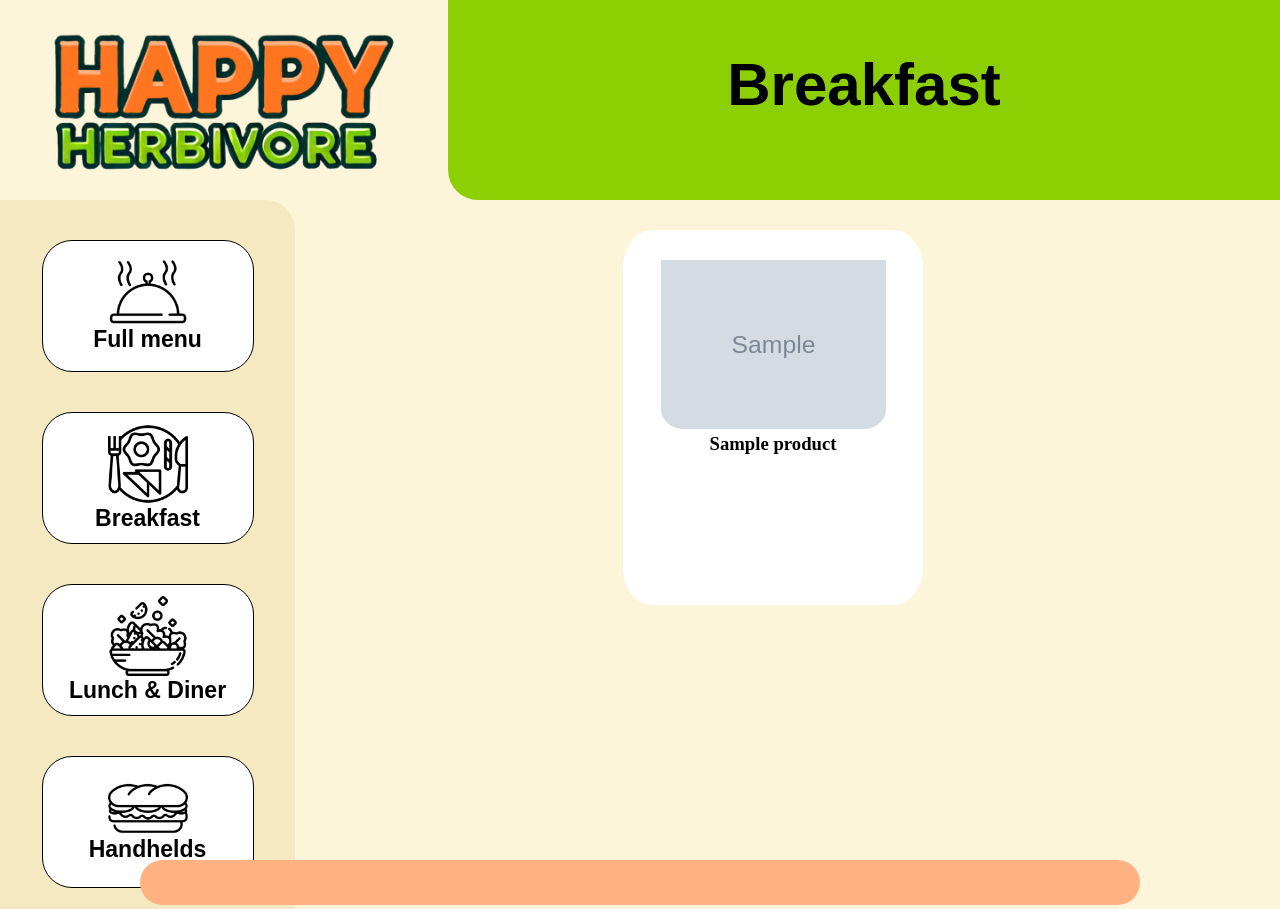
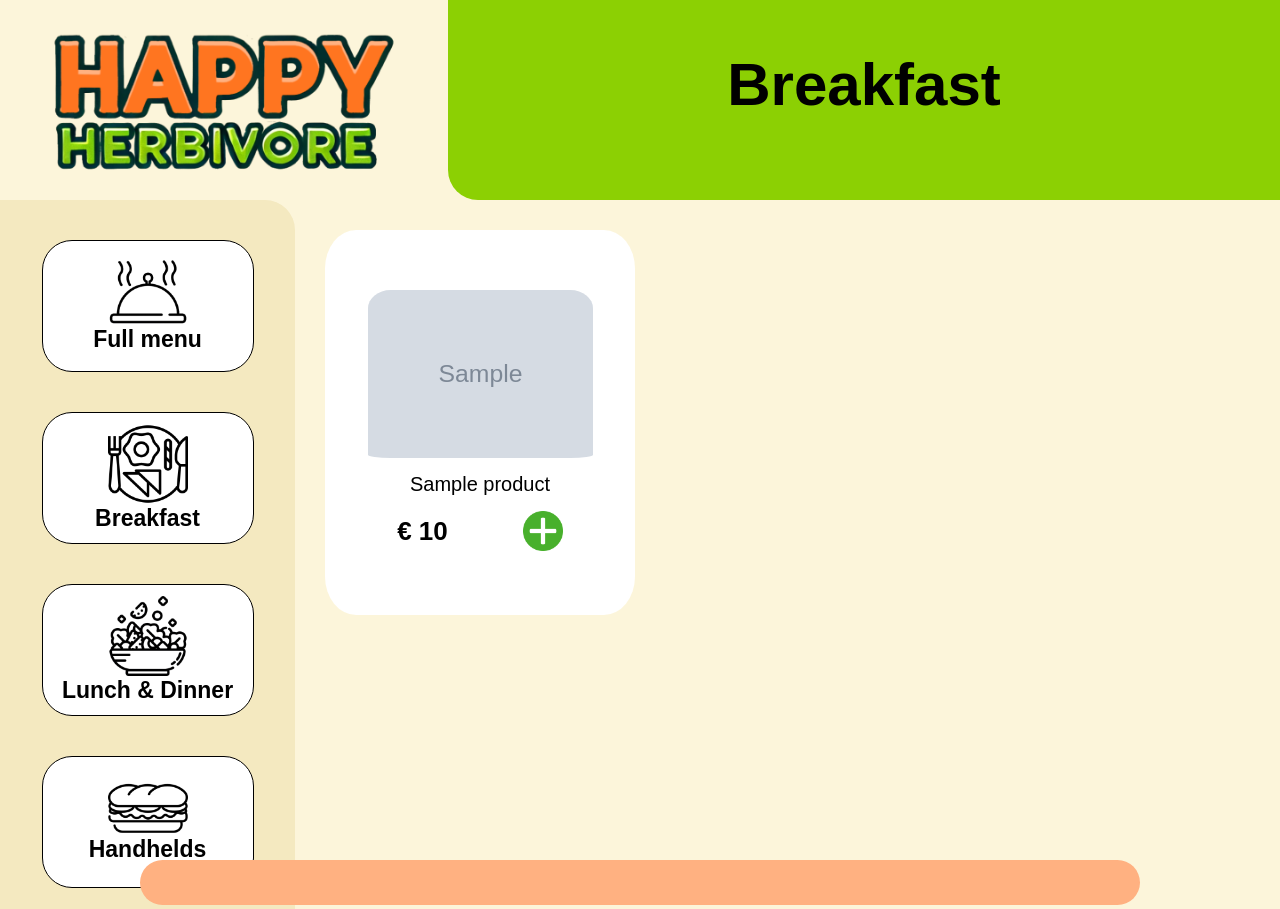
Before and after one commit to SheneB07/Healthy-humans, a PHP site: page /menu.php in a window 1280 px wide. Shown: the top 909 px of the page. Run offline with PHP 8.4, Linux system fonts and the light colour scheme; tables that the repository leaves empty or names only in its code hold one stand-in row (values such as "Sample post"); grey boxes marked "Sample" are stand-in pictures.

Commit message:
filter + menu layout werkend

```diff
--- /dev/null
+++ b/assets/css/menu.css
@@ -0,0 +1,218 @@
+@font-face {
+    font-family: 'renos_roughregular';
+    src: url('renos-rough-webfont.woff') format('woff'),
+        url('renos-rough-webfont.woff2') format('woff2');
+    font-weight: normal;
+    font-style: normal;
+}
+
+@font-face {
+    font-family: 'Noto Sans';
+    src: url('NotoSans-Italic-VariableFont_wdth,wght.ttf') format('ttf'),
+        url('NotoSans-VariableFont_wdth,wght.ttf') format('ttf');
+    font-weight: normal;
+    font-style: normal;
+}
+
+html, body {
+    margin: 0;
+    padding: 0;
+    height: 100%;
+    background-color: #FCF5DA;
+}
+
+/* Bovenkant van scherm */
+.topbar-container{
+    width: 100%;
+    height: auto;
+    display: flex;
+    flex-direction: row;
+}
+
+.top-left{
+    width: 35%;
+    display: flex;
+    align-items: center;
+    justify-content: center;
+    flex-direction: column;
+}
+
+.top-right{
+    width: 65%;
+    display: flex;
+    align-items: center;
+    justify-content: center;
+    text-align: center;
+    flex-direction: column;
+}
+
+.top-left.top-right:after{
+    display: table;
+    clear: both;
+}
+
+#menu-logo{
+    width: 350px;
+    height: auto;
+}
+
+#menu-topbox{
+    width: 100%;
+    height: 200px;
+    background-color: #8CD003;
+    border-radius: 0px 0px 0px 30px;
+}
+
+h2{
+    font-size: 60px;
+    font-family: NotoSans, sans-serif;
+}
+
+/* Midden van scherm */
+.content-container{
+    width: 100%;
+    height: 70%;
+    display: flex;
+    flex-direction: row;
+}
+
+.categories-box{
+    width: 295px;
+    height: 1400px;
+    background-color: #F4E9C0;
+    border-radius: 0px 30px 30px 0px;
+    display: flex;
+    flex-direction: column;
+    align-items: center;
+}
+
+.option-button{
+    width: 210px;
+    height: 130px;
+    border-radius: 30px;
+    background-color: white;
+    border: 1px solid black;
+    margin-top: 40px;
+    display: flex;
+    align-items: center;
+    justify-content: center;
+    flex-direction: column;
+    overflow: hidden;
+    text-decoration: none;
+}
+
+.option-button:hover{
+    cursor: pointer;
+    background-color: #8CD003;
+    transform: scale(1.2);
+}
+
+#category-icon{
+    width: 80px;
+    height: auto;
+}
+
+h1{
+    font-size: 23px;
+    font-family: NotoSans, sans-serif;
+    margin: 0.5px;
+    color: black;
+}
+
+.menu-items{
+    width: 70%;
+    height: 100%;
+    padding: 30px;
+    display: flex;
+    flex-wrap: wrap;
+    flex-direction: row;
+    column-gap: 70px;
+    row-gap: 30px;
+    align-content: flex-start;
+    justify-content: flex-start;
+    overflow-y: scroll;
+}
+
+.menu-item{
+    width: 300px;
+    height: 375px;
+    background-color: white;
+    border-radius: 10%;
+    display: flex;
+    flex-direction: column;
+    justify-content: center;
+    align-items: center;
+    overflow: hidden;
+    padding: 5px;
+}
+
+/* Onderkant van scherm */
+.bottombar-container{
+    width: 100%;
+    height: auto;
+    display: flex;
+    flex-direction: column;
+    align-items: center;
+}
+
+#pink-bar{
+    width: 1000px;
+    height: 45px;
+    border-radius: 40px;
+    background-color: #FFB181;
+    margin-top: 100px;
+}
+
+#cart-button{
+    width: 150px;
+    height: 100px;
+    background-color: #8CD003;
+    border-radius: 15px;
+    display: flex;
+    justify-content: center;
+}
+
+#cart-image{
+    width: 40px;
+    height: auto;
+}
+
+#product-image{
+    width: 225px;
+    height: auto;
+    border-radius: 10%;
+    padding-bottom: 15px;
+}
+
+h3{
+    margin: 0;
+    font-size: 20px;
+    font-family: NotoSans, sans-serif;
+    font-weight: 500;
+    text-align: center;
+}
+
+h4{
+    margin: 0;
+    font-size: 26px;
+    font-weight: bold;
+    font-family: NotoSans, sans-serif;
+}
+
+#add-button{
+    width: 40px;
+    height: auto;
+}
+
+.productinfo-container{
+    width: 100%;
+    display: flex;
+    flex-direction: row;
+    column-gap: 75px;
+    justify-content: center;
+    padding-top: 15px;
+}
+
+.left-row{
+    margin-top: 5px;
+}
--- a/assets/css/style.css
+++ b/assets/css/style.css
@@ -20,162 +20,3 @@ html, body {
     height: 100%;
     background-color: #FCF5DA;
 }
-
-/* Bovenkant van scherm */
-.topbar-container{
-    width: 100%;
-    height: auto;
-    display: flex;
-    flex-direction: row;
-}
-
-.top-left{
-    width: 35%;
-    display: flex;
-    align-items: center;
-    justify-content: center;
-    flex-direction: column;
-}
-
-.top-right{
-    width: 65%;
-    display: flex;
-    align-items: center;
-    justify-content: center;
-    text-align: center;
-    flex-direction: column;
-}
-
-.top-left.top-right:after{
-    display: table;
-    clear: both;
-}
-
-#menu-logo{
-    width: 350px;
-    height: auto;
-}
-
-#menu-topbox{
-    width: 100%;
-    height: 200px;
-    background-color: #8CD003;
-    border-radius: 0px 0px 0px 30px;
-}
-
-h2{
-    font-size: 60px;
-    font-family: NotoSans, sans-serif;
-}
-
-/* Midden van scherm */
-.content-container{
-    width: 100%;
-    height: 70%;
-    display: flex;
-    flex-direction: row;
-}
-
-.categories-box{
-    width: 295px;
-    height: 1400px;
-    background-color: #F4E9C0;
-    border-radius: 0px 30px 30px 0px;
-    display: flex;
-    flex-direction: column;
-    align-items: center;
-}
-
-#option-button{
-    width: 210px;
-    height: 130px;
-    border-radius: 30px;
-    background-color: white;
-    border: 1px solid black;
-    margin-top: 40px;
-    display: flex;
-    align-items: center;
-    justify-content: center;
-    flex-direction: column;
-    overflow: hidden;
-
-}
-
-#option-button:hover{
-    cursor: pointer;
-    background-color: #8CD003;
-    transform: scale(1.2);
-}
-
-#category-icon{
-    width: 80px;
-    height: auto;
-}
-
-h1{
-    font-size: 23px;
-    font-family: NotoSans, sans-serif;
-    margin: 0.5px;
-}
-
-.menu-items{
-    width: 70%;
-    height: 100%;
-    padding: 30px;
-    display: flex;
-    flex-wrap: wrap;
-    flex-direction: row;
-    gap: 70px;
-    justify-content: center;
-    overflow-y: scroll;
-}
-
-.menu-item{
-    width: 300px;
-    height: 375px;
-    background-color: white;
-    border-radius: 10%;
-    text-align: center;
-}
-
-/* Onderkant van scherm */
-.bottombar-container{
-    width: 100%;
-    height: 100%;
-    display: flex;
-    flex-direction: column;
-    align-items: center;
-}
-
-#pink-bar{
-    width: 1000px;
-    height: 45px;
-    border-radius: 40px;
-    background-color: #FFB181;
-    margin-top: 100px;
-}
-
-#cart-button{
-    width: 150px;
-    height: 100px;
-    background-color: #8CD003;
-    border-radius: 15px;
-    display: flex;
-    justify-content: center;
-}
-
-#cart-image{
-    width: 40px;
-    height: auto;
-}
-
-#product-image{
-    width: 225px;
-    height: auto;
-    padding-top: 30px;
-    border-radius: 10%;
-}
-
-h3{
-    margin: 0;
-}
--- a/menu.php
+++ b/menu.php
@@ -2,11 +2,26 @@
 include("connection.php");
 
 try {
+
+    // Default: no category filter
+    $category_id = $_GET['category'] ?? null;
+
+    if ($category_id) {
+        $stmt = $pdo->prepare("
+            SELECT products.*, images.filename, images.description AS image_description
+            FROM products
+            LEFT JOIN images ON products.image_id = images.image_id
+            WHERE products.category_id = :category_id
+        ");
+        $stmt->bindParam(':category_id', $category_id, PDO::PARAM_INT);
+    } else {
         $stmt = $pdo->prepare("
             SELECT products.*, images.filename, images.description AS image_description
             FROM products
             LEFT JOIN images ON products.image_id = images.image_id
         ");
+    }
+
     $stmt->execute();
     $products = $stmt->fetchAll(PDO::FETCH_ASSOC);
 
@@ -21,6 +36,7 @@ try {
 <head>
     <meta charset="UTF-8">
     <meta name="viewport" content="width=device-width, initial-scale=1.0">
+    <link rel="stylesheet" href="assets/css/menu.css">
     <link rel="stylesheet" href="assets/css/style.css">
 </head>
 
@@ -37,34 +53,43 @@ try {
     </div>
     <div class="content-container">
         <div class="categories-box">
-            <div id="option-button">
+
+    <a href="menu.php" class="option-button">
         <img src="assets/img/highlights.png" id="category-icon">
         <h1>Full menu</h1>
-            </div>
-            <div id="option-button">
+    </a>
+
+    <a href="menu.php?category=1" class="option-button">
         <img src="assets/img/breakfast-icon.png" id="category-icon">
         <h1>Breakfast</h1>
-            </div>
-            <div id="option-button">
+    </a>
+
+    <a href="menu.php?category=2" class="option-button">
         <img src="assets/img/salad-icon.png" id="category-icon">
-                <h1>Lunch & Diner</h1>
-            </div>
-            <div id="option-button">
+        <h1>Lunch & Dinner</h1>
+    </a>
+
+    <a href="menu.php?category=3" class="option-button">
         <img src="assets/img/sandwich-icon.png" id="category-icon">
         <h1>Handhelds</h1>
-            </div>
-            <div id="option-button">
+    </a>
+
+    <a href="menu.php?category=4" class="option-button">
         <img src="assets/img/sides-icon.png" id="category-icon">
         <h1>Sides</h1>
-            </div>
-            <div id="option-button">
+    </a>
+
+    <a href="menu.php?category=5" class="option-button">
         <img src="assets/img/dips-icon.png" id="category-icon">
         <h1>Dips</h1>
-            </div>
-            <div id="option-button">
+    </a>
+
+    <a href="menu.php?category=6" class="option-button">
         <img src="assets/img/drink-icon.png" id="category-icon">
         <h1>Drinks</h1>
-            </div>
+    </a>
+
+
         </div>
 
 
@@ -75,10 +100,20 @@ try {
         <?php if(!empty($product['filename'])): ?>
             <img src="assets/img/<?= htmlspecialchars($product['filename']); ?>" id="product-image"
                  alt="<?= htmlspecialchars($product['description']); ?>">
+
         <?php endif; ?>
 
         <h3><?= htmlspecialchars($product['name']); ?></h3>
 
+    <div class="productinfo-container">
+        <div class="left-row">
+
+        <h4>€ <?= htmlspecialchars($product['price']); ?></h4>
+        </div>
+        <div class="right-row">
+        <img src="assets/img/add-icon.png" id="add-button">
+        </div>
+    </div>
     </div>
 <?php endforeach; ?>
 </div>
```
Also changed, not shown: assets/img/add-icon.png (added), product.php (added). Lines whose indentation alone changed are shown as unchanged.
